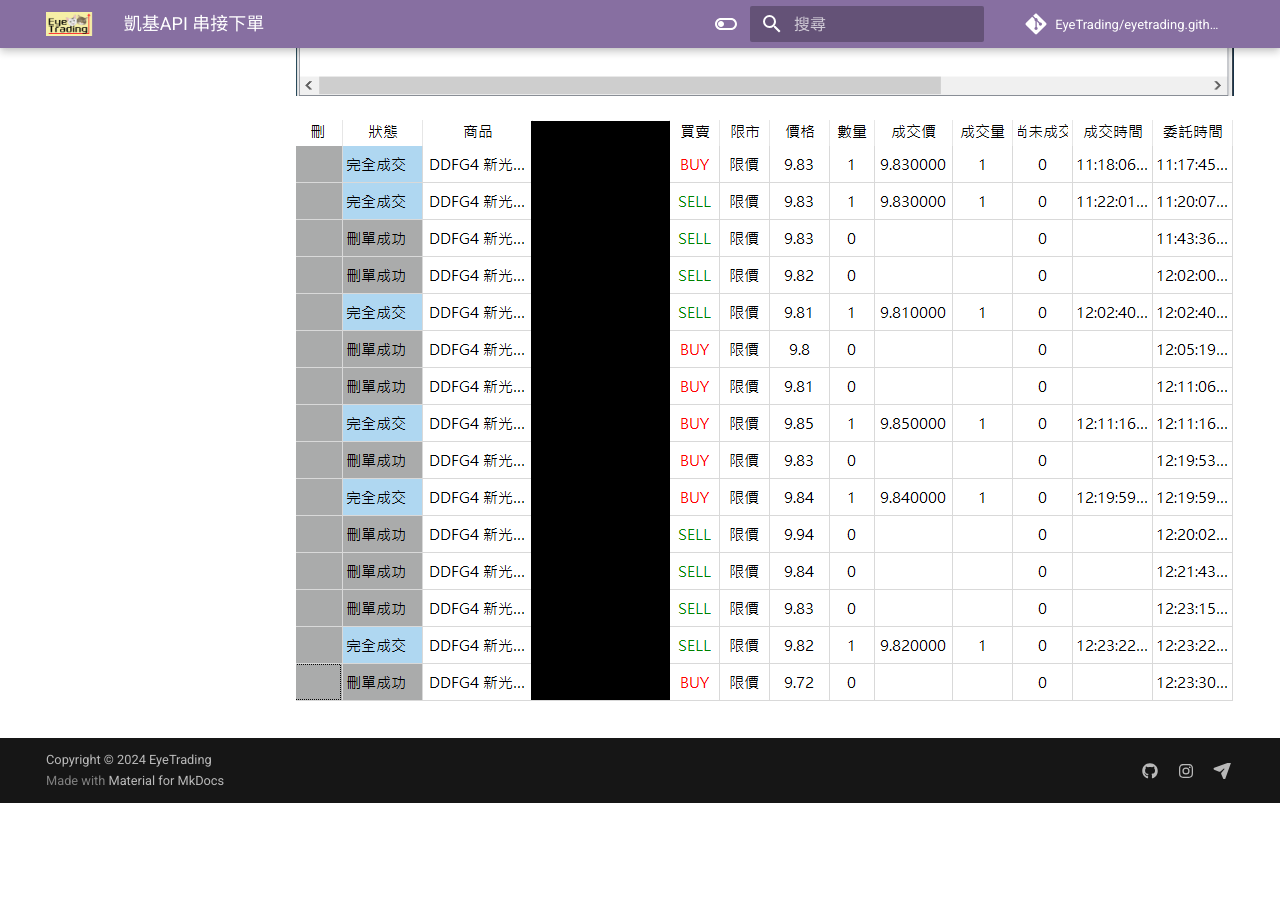
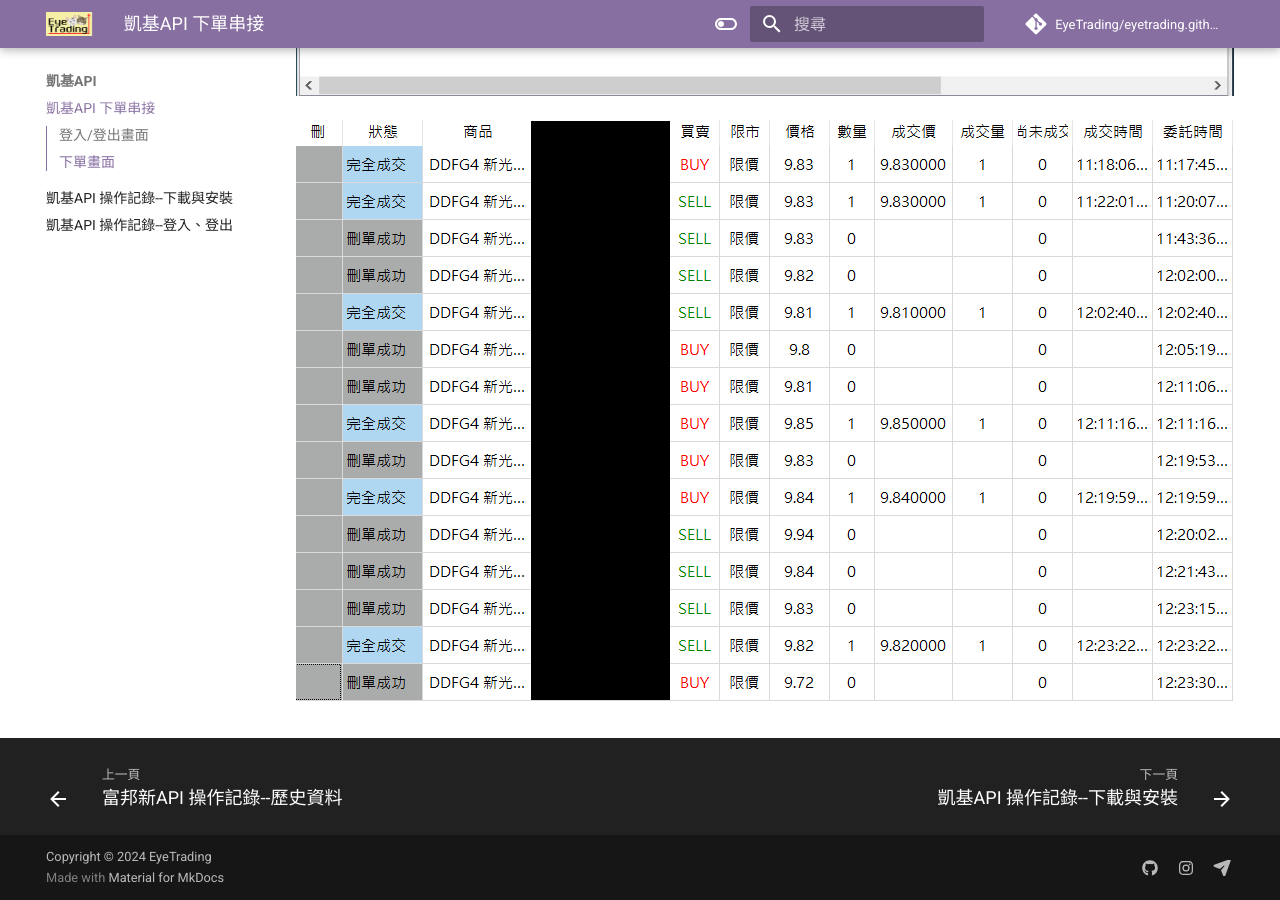
Before and after one commit to EyeTrading/eyetrading.github.io, an MkDocs documentation site: the page built from docs/tutor/kgi_api_demo.md, in a window 1280 px wide and 900 px high, scrolled down 1270 px. Built offline with MkDocs 1.6.1 and Material for MkDocs 9.7.7, drawn with Linux system fonts in a browser that asks for light colours; comment, search, counter and statistics services are not loaded; before the commit the page ends 2073 px from its top, so only the background shows below that.

Commit message:
Add files via upload

```diff
--- a/mkdocs.yml
+++ b/mkdocs.yml
@@ -20,7 +20,7 @@
   - 免責聲明: disclaimer.md
   - 連絡: contact.md
   - 關於: about.md
-  - 其它:
+  - 永豐API:
     - Shioaji api操作記錄--測試報告: tutor/index.md
     - Shioaji api操作記錄--安裝、登入、登出: tutor/sj_api_login.md
     - Shioaji api操作記錄--取得行情: tutor/sj_api_data.md
@@ -32,6 +32,10 @@
     - 富邦新API 操作記錄--日內資料: tutor/fb_api_intraday.md
     - 富邦新API 操作記錄--行情快照: tutor/fb_api_snapshot.md
     - 富邦新API 操作記錄--歷史資料: tutor/fb_api_historical.md
+  - 凱基API:
+    - 凱基API 下單串接: tutor/kgi_api_demo.md
+    - 凱基API 操作記錄--下載與安裝: tutor/kgi_api_install.md
+    - 凱基API 操作記錄--登入、登出: tutor/kgi_api_login.md
 
 theme:
   name: material
```
